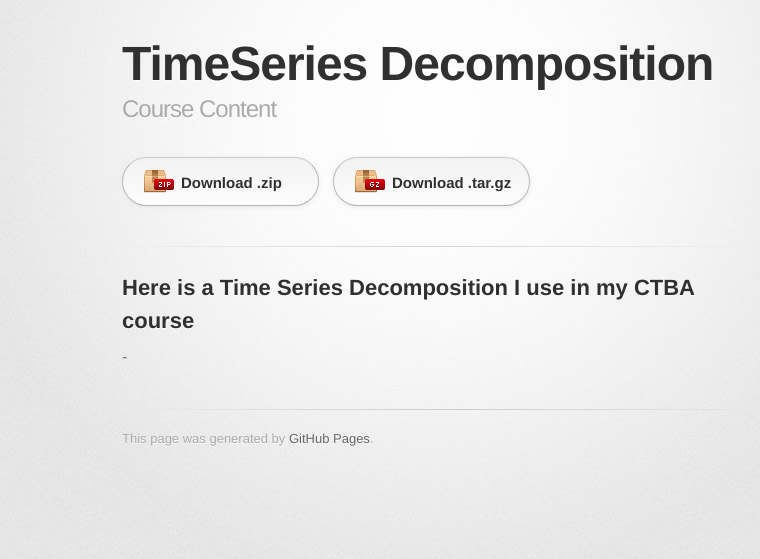
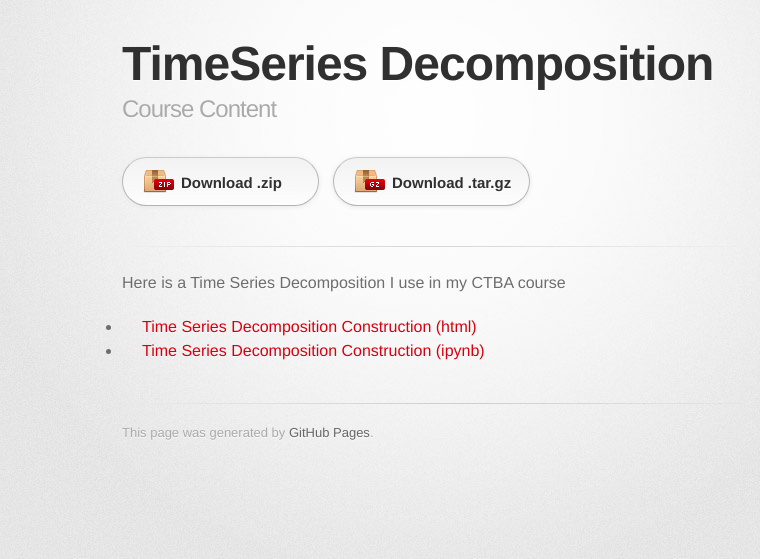
Before and after one commit to Jimmy-Jump/Jimmy-Jump.github.io, a Jekyll site: the page built from timeseries/index.md, in a window 1280 px wide. Shown: the top 559 px of the page, without its empty margins (208-968 px from the left). Built offline with Jekyll 4.4.1, drawn with Linux system fonts in a browser that asks for light colours; some web fonts are replaced; our own code applies the rules of GitHub Pages for plain Markdown files.

Commit message:
Update index.md

```diff
--- a/timeseries/index.md
+++ b/timeseries/index.md
@@ -3,5 +3,5 @@ title: TimeSeries Decomposition
 description: Course Content
 ---
 Here is a Time Series Decomposition I use in my CTBA course
--
--
+- [Time Series Decomposition Construction (html)](TimeSeriesDecompositionConstruction.html)
+- [Time Series Decomposition Construction (ipynb)](TimeSeriesDecompositionConstruction.ipynb)
```
